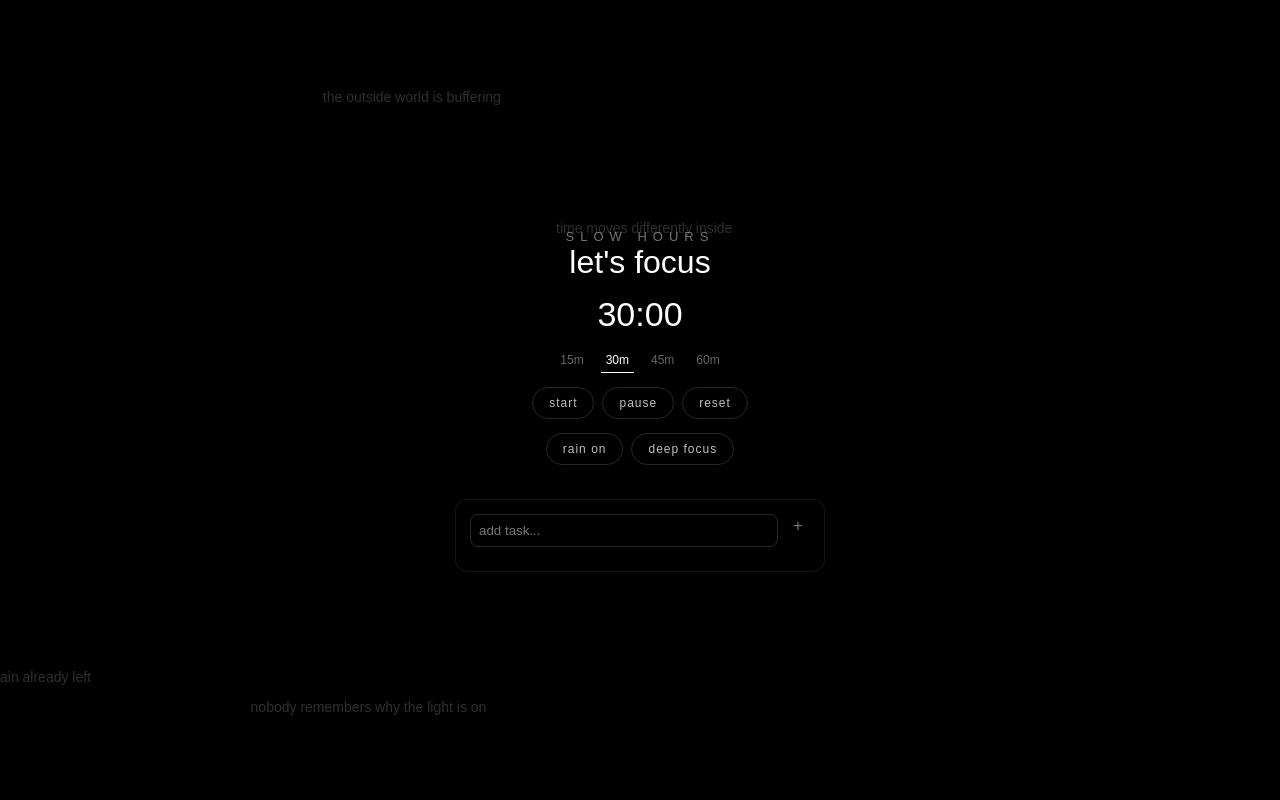
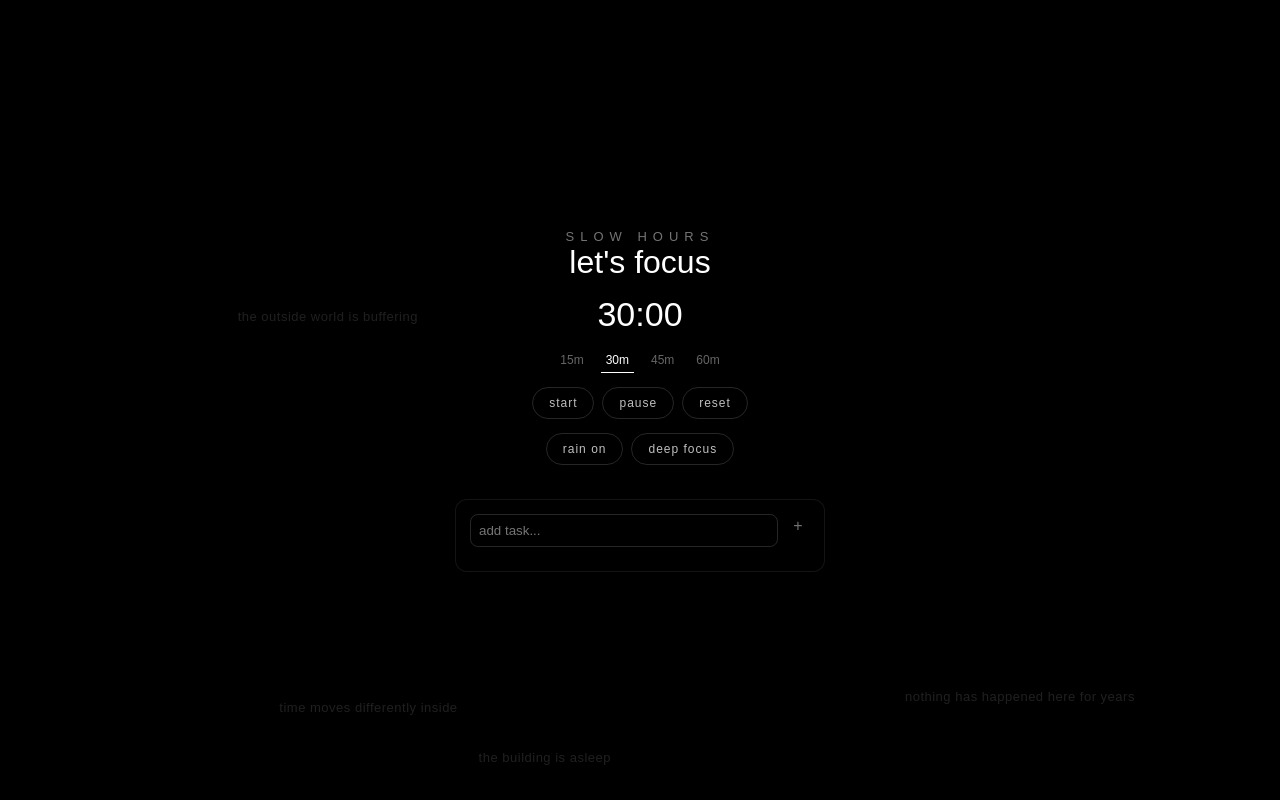
Before and after one commit to elizzzavetaleonteva-creator/quiet-room, a Next.js app: page / in a window 1280 px wide. Built offline with nearby package versions, Linux system fonts and the light colour scheme.

Commit message:
move floating messages away from center

```diff
--- a/app/page.tsx
+++ b/app/page.tsx
@@ -136,16 +136,28 @@ export default function Home() {
         let newMessage: Floating | null = null;
 
         for (let i = 0; i < 10; i++) {
-          const candidate: Floating = {
-            id: Date.now() + Math.random(),
-            text:
-              messages[
-                Math.floor(Math.random() * messages.length)
-              ],
-            x: Math.random() * 100,
-            y: Math.random() * 100,
-          };
+          let x = 0;
+let y = 0;
 
+// Не даём фразам появляться в центре экрана
+do {
+  x = Math.random() * 100;
+  y = Math.random() * 100;
+} while (
+  x > 30 &&
+  x < 70 &&
+  y > 25 &&
+  y < 75
+);
+
+const candidate: Floating = {
+  id: Date.now() + Math.random(),
+  text: messages[
+    Math.floor(Math.random() * messages.length)
+  ],
+  x,
+  y,
+};
 
           const tooClose = previous.some((item) => {
             const dx = item.x - candidate.x;
@@ -291,8 +303,9 @@ export default function Home() {
               left: `${item.x}%`,
               top: `${item.y}%`,
               transform: "translate(-50%, -50%)",
-              opacity: 0.18,
-              fontSize: 14,
+              opacity: 0.12,
+fontSize: 13,
+letterSpacing: 0.5,
               pointerEvents: "none",
             }}
           >
```
